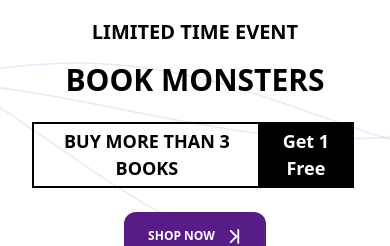
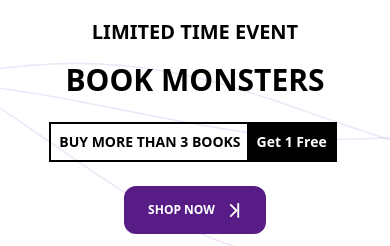
Before and after one commit to saingWann/boostore, a React (Vite) app: page / in a window 390 px wide. Shown: the part 4620-4866 px from the top of the page. Built offline with nearby package versions, Linux system fonts and the light colour scheme; no server answers.

Commit message:
fix spacing

```diff
--- a/src/components/CTA.jsx
+++ b/src/components/CTA.jsx
@@ -35,7 +35,7 @@ export default function CTA() {
       >
         <div
           slot="container-start"
-          className="bg-ctaBg bg-no-repeat bg-cover bg-center  absolute top-0 left-0 w-[130%] h-full"
+          className="bg-[url('./assets/ctaBg.png')] bg-no-repeat bg-cover bg-center  absolute top-0 left-0 w-[130%] h-full"
           data-swiper-parallax="-23%"
         ></div>
 
--- a/src/components/CTAcard.jsx
+++ b/src/components/CTAcard.jsx
@@ -14,11 +14,11 @@ const CTAcard = ({ title, subTitle, message, discount }) => {
       <p className="text-center font-bold lg:text-6xl md:text-4xl text-3xl uppercase">
         {title}
       </p>
-      <div className="flex  my-2">
-        <p className="text-center lg:px-3 lg:py-2 p-1 lg:text-3xl uppercase border-2 border-black font-bold">
+      <div className="flex items-center my-2">
+        <p className="text-center lg:px-3 lg:py-2 p-2 lg:text-3xl text-sm uppercase border-2 border-black font-bold">
           {message}
         </p>
-        <p className="bg-black lg:px-3 lg:py-2 p-1 lg:text-3xl text-white font-bold -translate-x-1 border-black border-2">
+        <p className="bg-black lg:px-3 lg:py-2 p-2 lg:text-3xl text-sm text-white font-bold -translate-x-1 border-black border-2">
           {discount}
         </p>
       </div>
--- a/src/components/FAQs.component.jsx
+++ b/src/components/FAQs.component.jsx
@@ -14,7 +14,7 @@ const FAQsComponent = () => {
     }
   };
   return (
-    <section className="lg:py-20 py-10">
+    <section className="lg:py-20 py-10 max-sm:px-6">
       <ContainerComponent>
         <div className="flex lg:flex-row md:flex-col flex-col gap-10 items-start justify-start">
           <div className="lg:w-1/2 md:w-1/2 w-full max-sm:px-4">
@@ -35,7 +35,7 @@ const FAQsComponent = () => {
                 <span
                   className={`flex justify-between items-center border-b py-3 px-6 border-black ${
                     isOpen.show && isOpen.currentOpenTag === index
-                      ? "bg-black text-white rounded-t-lg"
+                      ? "bg-gradient-to-r from-black to-black/80 text-white rounded-t-lg"
                       : ""
                   }`}
                 >
--- a/src/components/Recoment.component.jsx
+++ b/src/components/Recoment.component.jsx
@@ -24,7 +24,7 @@ const RecomentComponent = () => {
   console.log("render from recomend coponent", randomBooks);
   return (
     <>
-      <p className="lg:px-0 py-5 lg:mt-20 md:mt-10 mt-4 px-4 text-xl font-bold underline">
+      <p className="lg:px-0 py-3 lg:mt-20 mt-10 px-4 text-xl font-bold border-t border-b border-black mb-4">
         Recomended for you
       </p>
       <div className="w-full flex xl:flex-row flex-col lg:gap-4 gap-10">
@@ -40,12 +40,12 @@ const RecomentComponent = () => {
                 src={bookData.imgUrl}
                 alt="bookCover.jpeg"
               />
-              <span className="w-full flex flex-col items-start">
+              <span className="w-full flex flex-col items-start py-5">
                 <p className="font-bold text-xs">{bookData.book}</p>
                 <p className="text-xs">{bookData.author}</p>
               </span>
 
-              <span className="w-full px-5 pt-5 pb-10 flex flex-col items-center justify-center absolute bg-gray-50 -bottom-[20rem] left-0 transition-all duration-200 group-hover:bottom-0 ">
+              <span className="w-full px-5 pt-5 pb-10 flex flex-col items-center justify-center absolute bg-gray-50 -bottom-[20rem] left-0 transition-all duration-200 group-hover:bottom-0">
                 <p className="font-bold">{bookData.book}</p>
                 <p className="text-xs mb-5">{bookData.author}</p>
                 <button
--- a/tailwind.config.js
+++ b/tailwind.config.js
@@ -10,7 +10,6 @@ export default {
         'hero-pattern': "url('https://c1.wallpaperflare.com/preview/127/366/443/library-book-bookshelf-read.jpg')",
 
         'storeBg' : "url('https://png.pngtree.com/thumb_back/fh260/background/20230611/pngtree-an-empty-bookshop-stacked-with-books-image_2924924.jpg')",
-        'cta': "url('./src/assets/cta.jpg')",
        'storeBg1' : "url(./src/assets/storepageHeroBg.jpg)",
        'storeBg2' : "url(./src/assets/storepageHeroBg1.jpg)",
        'ctaBg' : "url(./src/assets/ctaBg.png)",
```
